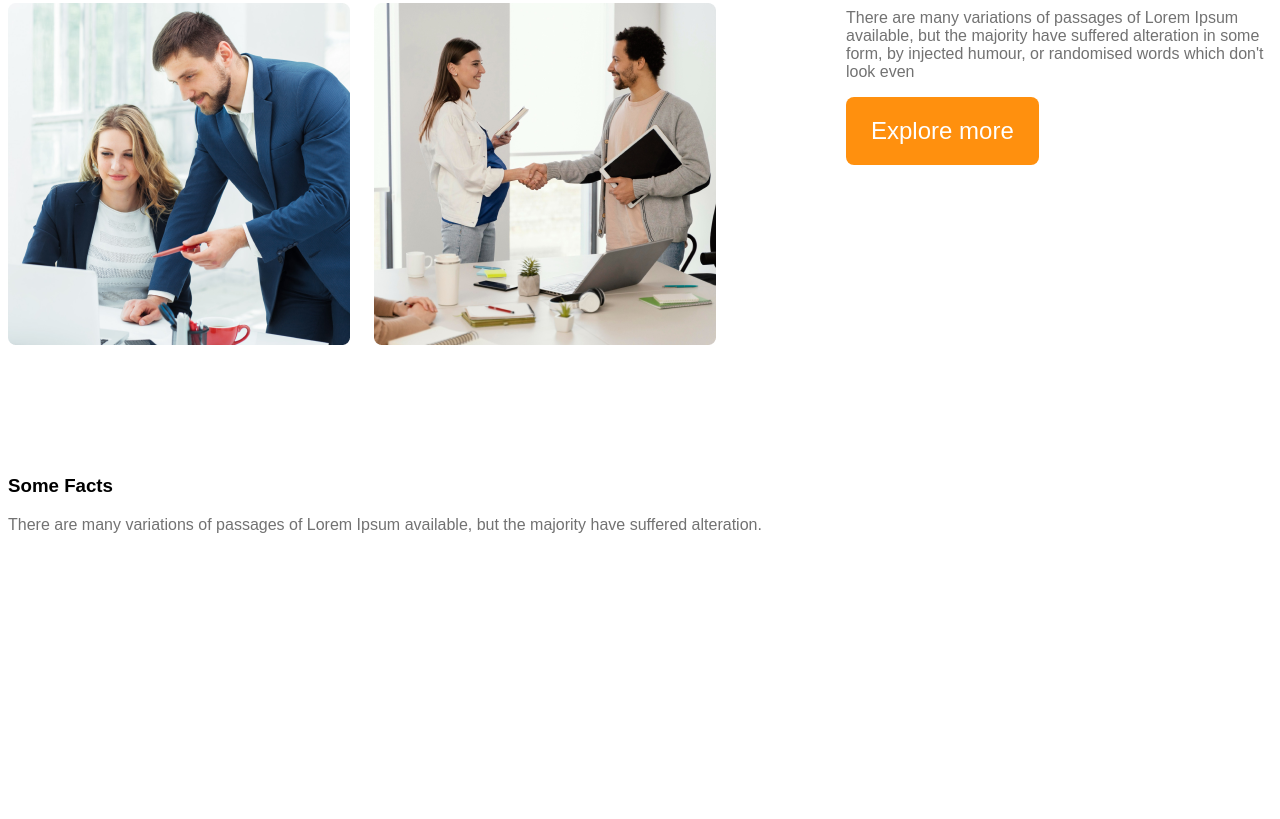
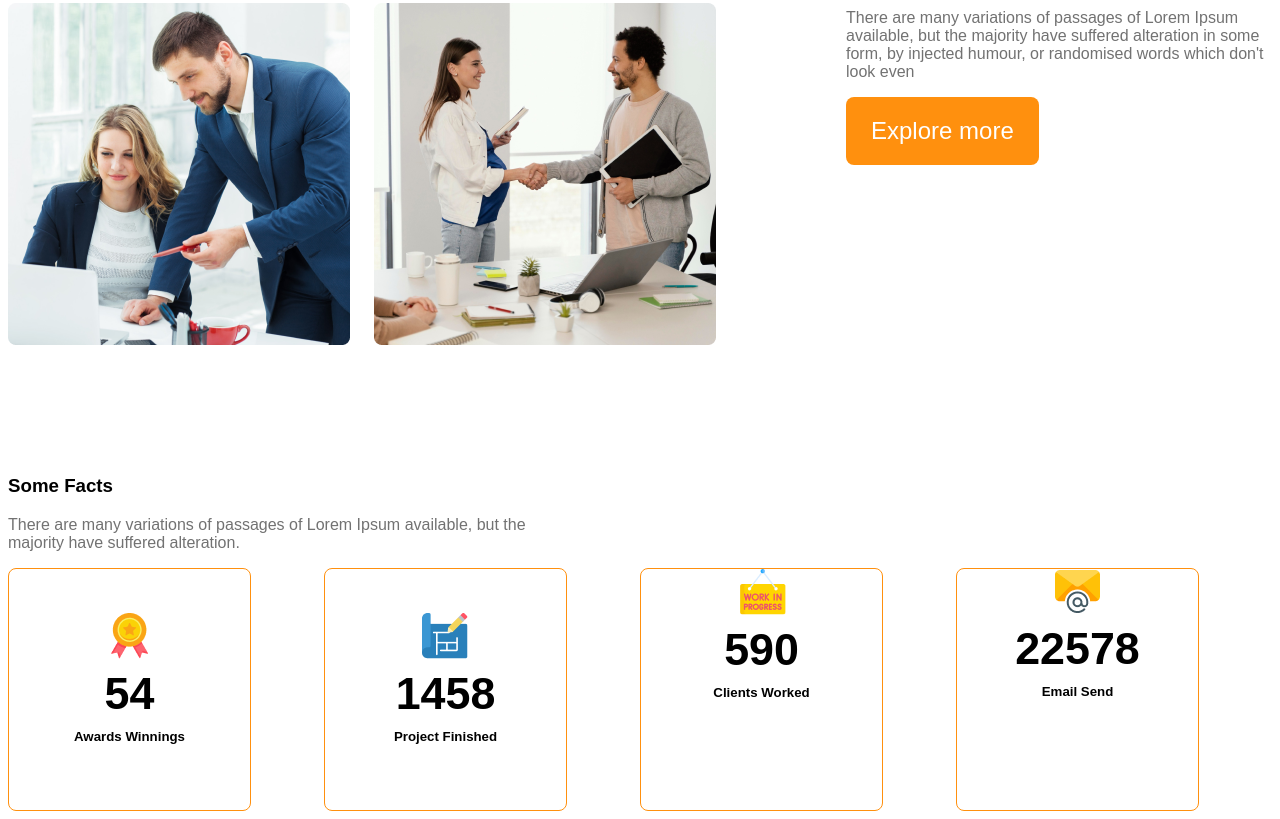
Before and after one commit to nazmulhaque814/g3-architect-website, a plain HTML site: page index.html in a window 1280 px wide. Shown: the part 1674-2493 px from the top of the page. Before the commit the page ends 2385 px from the top, so only its background shows below. Drawn offline with Linux system fonts and the light colour scheme.

Commit message:
added new code

```diff
--- a/index.html
+++ b/index.html
@@ -44,28 +44,36 @@
      </section>
      <section>
         <h3 class="section-title">Some Facts</h3>
-        <p class="text-light-gray">There are many variations of passages of Lorem Ipsum available, but the majority have suffered alteration.</p>
+        <p class="text-light-gray fact-description">There are many variations of passages of Lorem Ipsum available, but the majority have suffered alteration.</p>
         <div class="facts-container">
-            <!-- .fact*4>img.fact-icon+h4.fact-number+h5.fact-name -->
-            <div class="fact">
-                <img src="" alt="" class="fact-icon">
-                <h4 class="fact-number"></h4>
-                <h5 class="fact-name"></h5>
+            <!-- .fact-card*4>img.fact-icon+h4.fact-number+h5.fact-name -->
+            <div class="fact-card teams">
+                <div>
+                    <img src="images/icons/ribon.png" alt="" class="fact-icon">
+                    <h4 class="fact-number">54</h4>
+                    <h5 class="fact-name">Awards Winnings</h5>
+                </div>
             </div>
-            <div class="fact">
-                <img src="" alt="" class="fact-icon">
-                <h4 class="fact-number"></h4>
-                <h5 class="fact-name"></h5>
+            <div class="fact-card teams">
+               <div>
+                 <img src="images/icons/projects.png" alt="" class="fact-icon">
+                <h4 class="fact-number">1458</h4>
+                <h5 class="fact-name">Project Finished</h5>
             </div>
-            <div class="fact">
-                <img src="" alt="" class="fact-icon">
-                <h4 class="fact-number"></h4>
-                <h5 class="fact-name"></h5>
             </div>
-            <div class="fact">
-                <img src="" alt="" class="fact-icon">
-                <h4 class="fact-number"></h4>
-                <h5 class="fact-name"></h5>
+            <div class="fact-card">
+               <div>
+                <img src="images/icons/customers.png" alt="" class="fact-icon">
+                <h4 class="fact-number">590</h4>
+                <h5 class="fact-name">Clients Worked</h5>
+               </div>
+            </div>
+            <div class="fact-card">
+                <div>
+                    <img src="images/icons/email.png" alt="" class="fact-icon">
+                    <h4 class="fact-number">22578</h4>
+                    <h5 class="fact-name">Email Send</h5>
+                </div>
             </div>
         </div>
      </section>
--- a/styles.css/architect.css
+++ b/styles.css/architect.css
@@ -75,6 +75,32 @@ main > section{
     grid-template-columns: repeat(2, 1fr);
     gap: 24px;
 }
+/* some fact related styles */
+.fact-card{
+    border: 1px solid  #FF900E;
+    width: 241px;
+    height: 241px;
+    border-radius: 8px;
+    justify-content: center;
+    text-align: center;
+}
+.fact-number{
+    font-size: 2.8rem;
+    font-weight: 600;
+    margin-top: 5px;
+    margin-bottom: 10px;
+}
+.fact-name{
+    margin-top: 10px;
+
+}
+.fact-description{
+    max-width: 540px;
+}
+.facts-container{
+    display: grid;
+    grid-template-columns: repeat(4, 1fr);
+}
 .our-features{
     margin-left: 130px;
     max-width: 530px;
```
